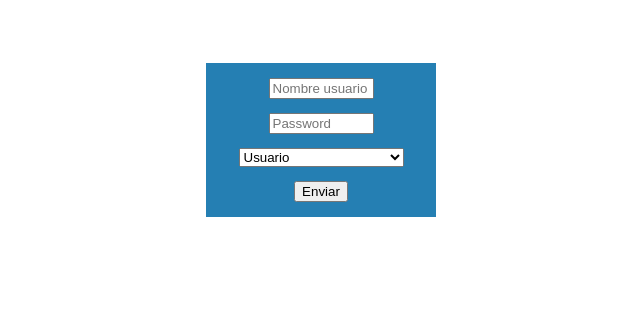
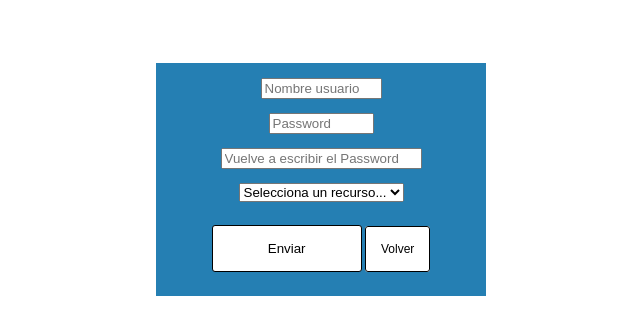
Before and after one commit to sergioayalaj23/PR03_Ayala_Sergio, a PHP site: page /Ausuario.php in a window 1280 px wide. Shown: the part 57-392 px from the top of the page, without its empty margins (319-959 px from the left). Run offline with PHP 8.4, Linux system fonts and the light colour scheme; the visitor is signed in with stand-in values (Sample User, id 1); data that the repository does not hold is empty.

Commit message:
Subida PR03 - Segundo dia

```diff
--- a/Ausuario.php
+++ b/Ausuario.php
@@ -16,6 +16,7 @@
 		<meta charset="utf-8"/>
 		<title>¡Reserva tu recurso!</title>
 		<link rel="stylesheet" type="text/css" href="css/style3.css" media="screen" />
+		<script type="text/javascript" src="script/validar.js"></script>
 	</head>
 <body>
 	<nav>
@@ -24,18 +25,31 @@
 		?>
 	</nav>
 	<div id="formulario">
-		<form name="usuario" action="Ausuario.proc.php" method="POST">
-			<input type="text" name="usuario" size="10" maxlength="15" placeholder="Nombre usuario" required>
+		<form name="usuario" action="Ausuario.proc.php" method="POST" onSubmit="return avisarUsuario();">
+			<input type="text" name="usuario" size="12" maxlength="15" placeholder="Nombre usuario" >
 			<br/><br/>
-			<input type="password" name="pass" size="10" maxlength="20" placeholder="Password" required>
+			<input type="password" name="pass" size="10" maxlength="20" placeholder="Password" >
+			<br/><br/>
+			<input type="password" name="repetirPass" size="22" maxlength="20" placeholder="Vuelve a escribir el Password" >
 			<br/><br/>
 			<select name="tipo_usuario">
-							<option value="" disabled>Selecciona un recurso...</option>
-							<option value="Usuario" >Usuario</option>
-							<option value="Administrador" >Administrador</option>
+							<option value="">Selecciona un recurso...</option>
+							<?php
+								include('login.php');
+								$sql = mysqli_query($con, "SELECT * FROM tbl_tipo_usuario");
+								while($dato=mysqli_fetch_array($sql)) {
+									if($dato['tipo_usuario']=="Root"){
+
+									}else{
+								echo "<option value=\"$dato[id_tipo_usuario]\">$dato[tipo_usuario]</option>";
+								}}
+								mysqli_close($con);
+								?>
 						</select>
 			<br/><br/>
-			<input type="submit" value="Enviar">
+			<input type="submit" value="Enviar" id="boton">
+
+			<a href="perfil.php" id="boton">Volver</a>
 			</form>
 	</div>
 </body>
--- a/css/style3.css
+++ b/css/style3.css
@@ -12,7 +12,7 @@ body{
 
 #formulario{
 	text-align: center;
-	width: 200px;
+	width: 300px;
 	margin: 5% auto;
 	background-color: #257FB3;
 	padding: 15px;
--- a/liberar.php
+++ b/liberar.php
@@ -14,12 +14,13 @@
 		<?php
 			$con = mysqli_connect('localhost','root','','bd_recursos');
 			$sql = "UPDATE tbl_recurso SET estado='disponible' WHERE id_recurso=$_REQUEST[id]";
-			$sql1 = "UPDATE tbl_reserva SET id_usuario=NULL, ultima_liberacion=now() WHERE id_recurso=$_REQUEST[id]";
+			$sql1 = "UPDATE tbl_reserva SET ultima_liberacion=now() WHERE id_recurso=$_REQUEST[id]";
 
 			$datos = mysqli_query($con,$sql);
 			$datos1 = mysqli_query($con,$sql1);
 
 		?>
+			<p>Su recurso se ha liberado correctamente. Muchas gracias</p>
 			<p><a href="perfil.php">Volver al Perfil</a></p>
 	</div>
 </body>
--- a/perfil.php
+++ b/perfil.php
@@ -39,7 +39,7 @@ $con = mysqli_connect('localhost','root','','bd_recursos');
 			$admin= "SELECT * FROM tbl_usuario WHERE id_usuario=$_SESSION[login_user]";
 			$user = mysqli_query($con, $admin);
 			$proU = mysqli_fetch_array($user);
-			if ($proU['tipo_usuario']=="Administrador"){
+			if ($proU['id_tipo_usuario']=="1" || $proU['id_tipo_usuario']=="3"){
 				?>
 			<section class="type1">
 				<p><a href="#usuarios">Administrar Usuarios</a></p>
--- a/script/validar.js
+++ b/script/validar.js
@@ -7,10 +7,26 @@ function avisarBusqueda(){
 			}
 		}
 function avisarUsuario(){
-			if(document.usuario.tipo_usuario.value!=""){
-				return true;
-			} else {
-				alert("Debes seleccionar un tipo de usuario");
+
+
+
+
+if(document.usuario.usuario.value==""){
+				alert("Debes introducir el nombre del usuario");
 				return false;
 			}
+			else if (document.usuario.pass.value=="" || document.usuario.repetirPass.value=="" ){
+				alert("Debes introducir el password del usuario");
+				return false;
+			}else if (document.usuario.pass.value!=document.usuario.repetirPass.value){
+				alert("Los passwords no coinciden");
+				return false;
+
+			}else if (document.usuario.tipo_usuario.value==""){
+				alert("Debes introducir el tipo del usuario");
+				return false;
+			}
+			return true;
+
+
 		}
```
Also changed, not shown: Ausuario.proc.php (+33 -13 lines).
